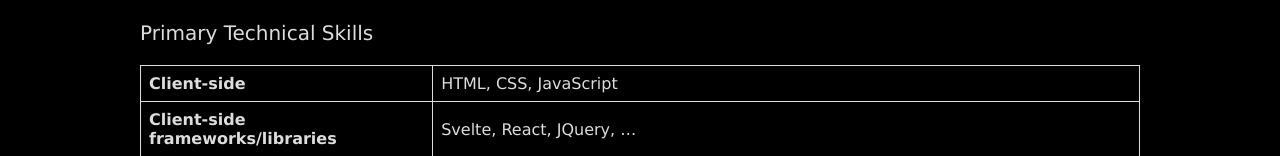
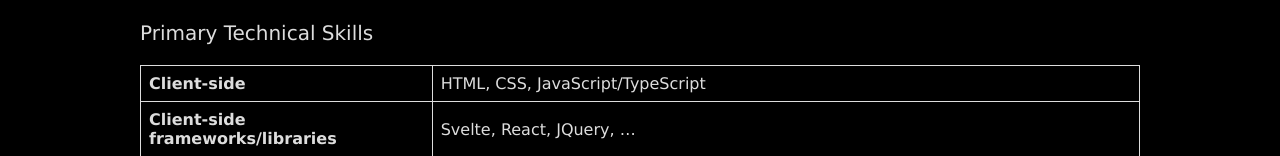
Before and after one commit to JohnnyFun/johnschottlercom, a Svelte app: page /resume in a window 1280 px wide. Shown: the part 484-640 px from the top of the page. Built offline with nearby package versions, Linux system fonts and the light colour scheme; a small style sheet from the web is missing.

Commit message:
add typescript to resume

```diff
--- a/src/components/Resume.svelte
+++ b/src/components/Resume.svelte
@@ -72,7 +72,7 @@
   import ResumeExperience from "./ResumeExperience.svelte"
 
   const technicalSkills = {
-    'Client-side': 'HTML, CSS, JavaScript',
+    'Client-side': 'HTML, CSS, JavaScript/TypeScript',
     'Client-side frameworks/libraries': 'Svelte, React, JQuery, …',
     'Server-side': 'C#, Node.js',
     'Server-side frameworks/libraries': '.NET Core, Dapper, SignalR, …',
```
